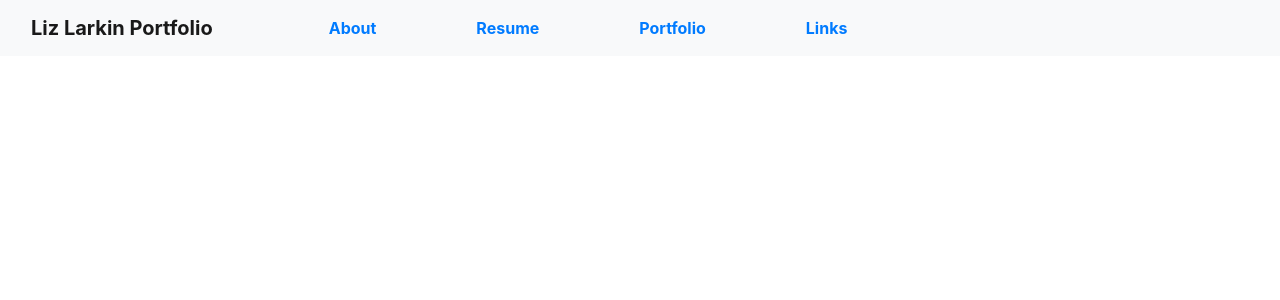
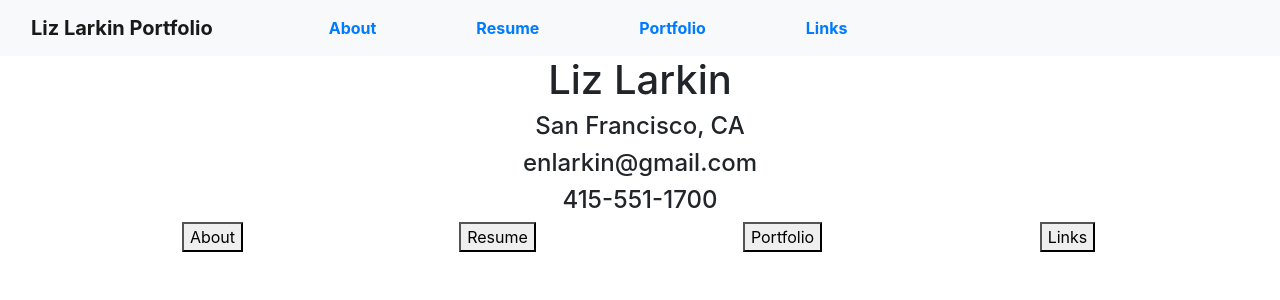
Before and after one commit to lizlarkin/React_Portfolio, a React (Create React App) app: page /Home in a window 1280 px wide. Shown: the top 300 px of the page. Built offline with nearby package versions, Linux system fonts and the light colour scheme.

Commit message:
added home page, link, and basic contents - no styling yet

```diff
--- a/src/App.js
+++ b/src/App.js
@@ -2,6 +2,7 @@ import { BrowserRouter, Route, Switch } from 'react-router-dom';
 import './App.css';
 import Nav from './Components/Nav/Nav';
 import About from './Components/Pages/About';
+import Home from './Components/Pages/Home';
 import Links from './Components/Pages/Links';
 import Portfolio from './Components/Pages/Portfolio';
 import Resume from './Components/Pages/Resume';
@@ -12,6 +13,7 @@ function App() {
       <BrowserRouter>
         <Nav />
         <Switch>
+          <Route path="/Home" component={Home} />
           <Route path="/About" component={About} />
           <Route path="/Links" component={Links} />
           <Route path="/Portfolio" component={Portfolio} />
--- a/src/Components/Nav/Nav.js
+++ b/src/Components/Nav/Nav.js
@@ -15,7 +15,8 @@ const Nav = () => {
         <div>
             <nav style = {navStyles} className="navbar navbar-expand-lg navbar-light bg-light">
                 <div className="container-fluid">
-                    <a className="navbar-brand" href="/">Liz Larkin Portfolio</a>
+                    <Link to="/Home" className="navbar-brand">Liz Larkin Portfolio</Link>
+                    {/* <a className="navbar-brand" href="/">Liz Larkin Portfolio</a> */}
                     <button className="navbar-toggler" type="button" data-bs-toggle="collapse" data-bs-target="#navbarNav" aria-controls="navbarNav" aria-expanded="false" aria-label="Toggle navigation">
                     <span className="navbar-toggler-icon"></span>
                     </button>
--- a/src/Components/Pages/About.js
+++ b/src/Components/Pages/About.js
@@ -2,9 +2,7 @@ import React from 'react'
 
 const About = () => {
     return (
-        <div>
-            <h1>About</h1>
-        </div>
+        <h1>About2</h1>
     )
 }
 
--- /dev/null
+++ b/src/Components/Pages/Home.js
@@ -0,0 +1,45 @@
+import React from 'react'
+
+const Home = () => {
+    return (
+<>
+
+<div class="container">
+{/* <!-- Basic Information Row --> */}
+<div class="row" id = "main-row">
+  <div class="col-sm-4" id = "main-left">
+      {/* <!-- <img src="assets/wedding.jpg" alt="wedding picture" id ="left-picture"> --> */}
+  </div>
+  <div class="col-sm-4" id = "main-center">
+    <div id = "basic-info">
+    <h1>Liz Larkin</h1>
+    <h4>San Francisco, CA</h4>
+    <h4>enlarkin@gmail.com</h4>
+    <h4>415-551-1700</h4>
+    </div>
+  </div>
+  <div class="col-sm-4" id = "main-right">
+
+  </div>
+</div>
+{/* <!-- Buttons Row --> */}
+<div class="row" id = "button-row">
+    <div class="col-sm-3">
+        <button id = "about-button">About</button>
+    </div>
+    <div class="col-sm-3">
+        <button id = "resume-button">Resume</button>
+    </div>
+    <div class="col-sm-3">
+        <button id = "portfolio-button">Portfolio</button>
+    </div>
+    <div class="col-sm-3">
+        <button id = "links-button">Links</button>
+    </div>
+</div>
+</div>
+</>
+    )
+}
+
+export default Home
```
